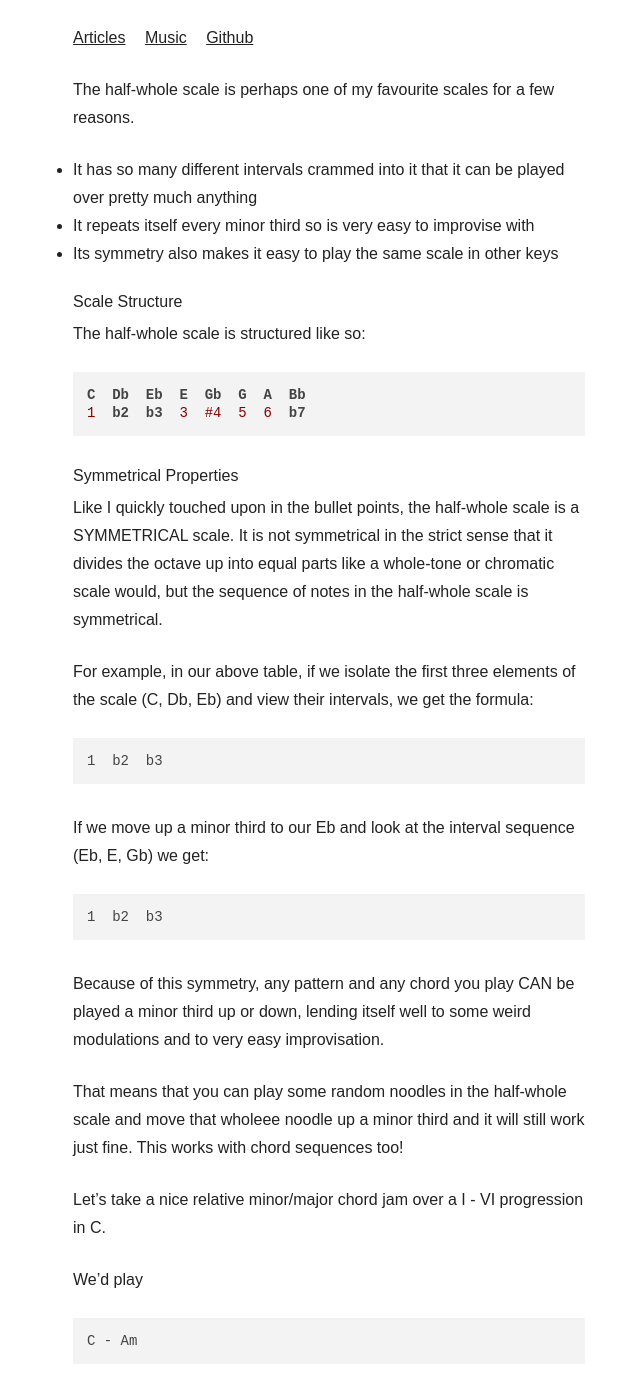
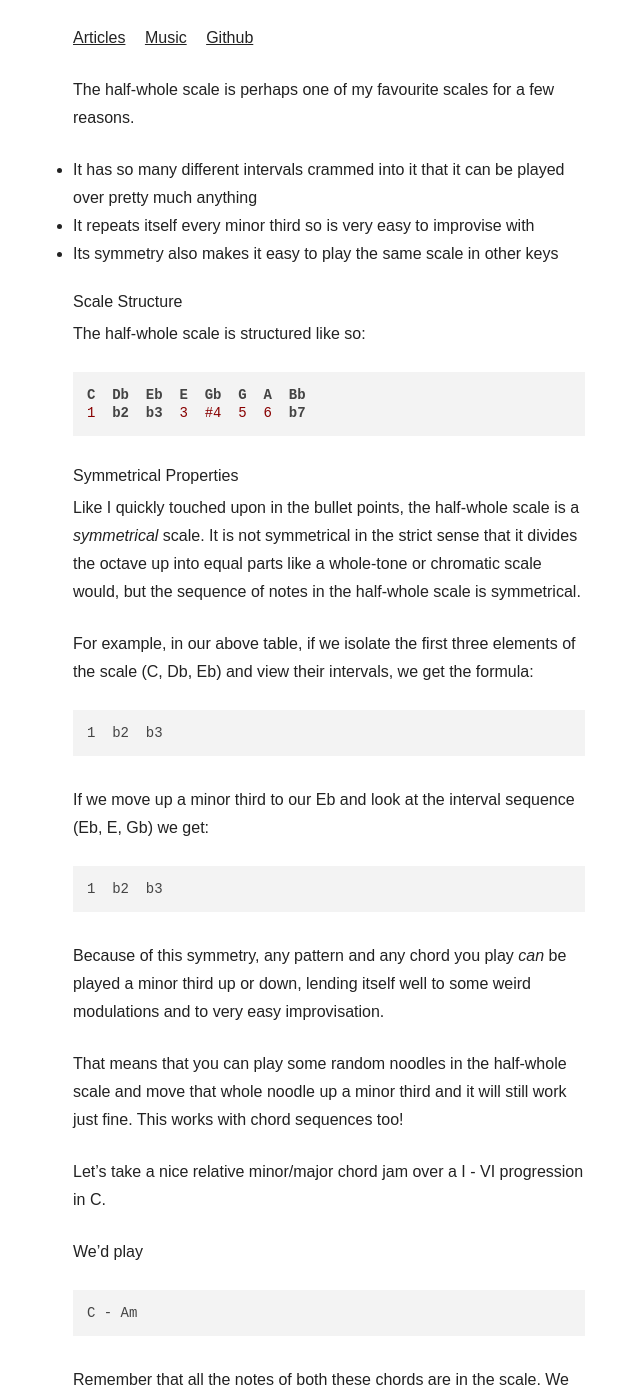
Before and after one commit to joereynolds/joereynolds.github.io, a Jekyll site: the page built from _posts/2018-06-12-the-half-whole-scale.md, in a window 1280 px wide and 1400 px high. Shown: the whole window, without its empty margins (311-951 px from the left). Built offline with Jekyll 4.4.1, drawn with Linux system fonts in a browser that asks for light colours; nearby versions of some CDN libraries; some web fonts are replaced; some of the changed text lies outside the part shown.

Commit message:
Fix some formatting in half-whole article

````diff
--- a/_posts/2018-06-12-the-half-whole-scale.md
+++ b/_posts/2018-06-12-the-half-whole-scale.md
@@ -19,7 +19,7 @@ C  Db  Eb  E  Gb  G  A  Bb
 ```
 #### Symmetrical Properties
 
-Like I quickly touched upon in the bullet points, the half-whole scale is a SYMMETRICAL scale. It is not symmetrical in the strict sense that it divides the octave up into equal parts like a whole-tone or chromatic scale would, but the sequence of notes in the half-whole scale is symmetrical.
+Like I quickly touched upon in the bullet points, the half-whole scale is a *symmetrical* scale. It is not symmetrical in the strict sense that it divides the octave up into equal parts like a whole-tone or chromatic scale would, but the sequence of notes in the half-whole scale is symmetrical.
 
 For example, in our above table, if we isolate the first three elements of the scale (C, Db, Eb) and view their intervals, we get the formula:
 ```
@@ -29,9 +29,9 @@ If we move up a minor third to our Eb and look at the interval sequence (Eb, E,
 ```
 1  b2  b3
 ```
-Because of this symmetry, any pattern and any chord you play CAN be played a minor third up or down, lending itself well to some weird modulations and to very easy improvisation.
+Because of this symmetry, any pattern and any chord you play *can* be played a minor third up or down, lending itself well to some weird modulations and to very easy improvisation.
 
-That means that you can play some random noodles in the half-whole scale and move that wholeee noodle up a minor third and it will still work just fine. This works with chord sequences too!
+That means that you can play some random noodles in the half-whole scale and move that whole noodle up a minor third and it will still work just fine. This works with chord sequences too!
 
 Let's take a nice relative minor/major chord jam over a I - VI progression in C.
 
````
Also changed, not shown: other parts of _posts/2018-06-12-the-half-whole-scale.md (+2 -6 lines).
